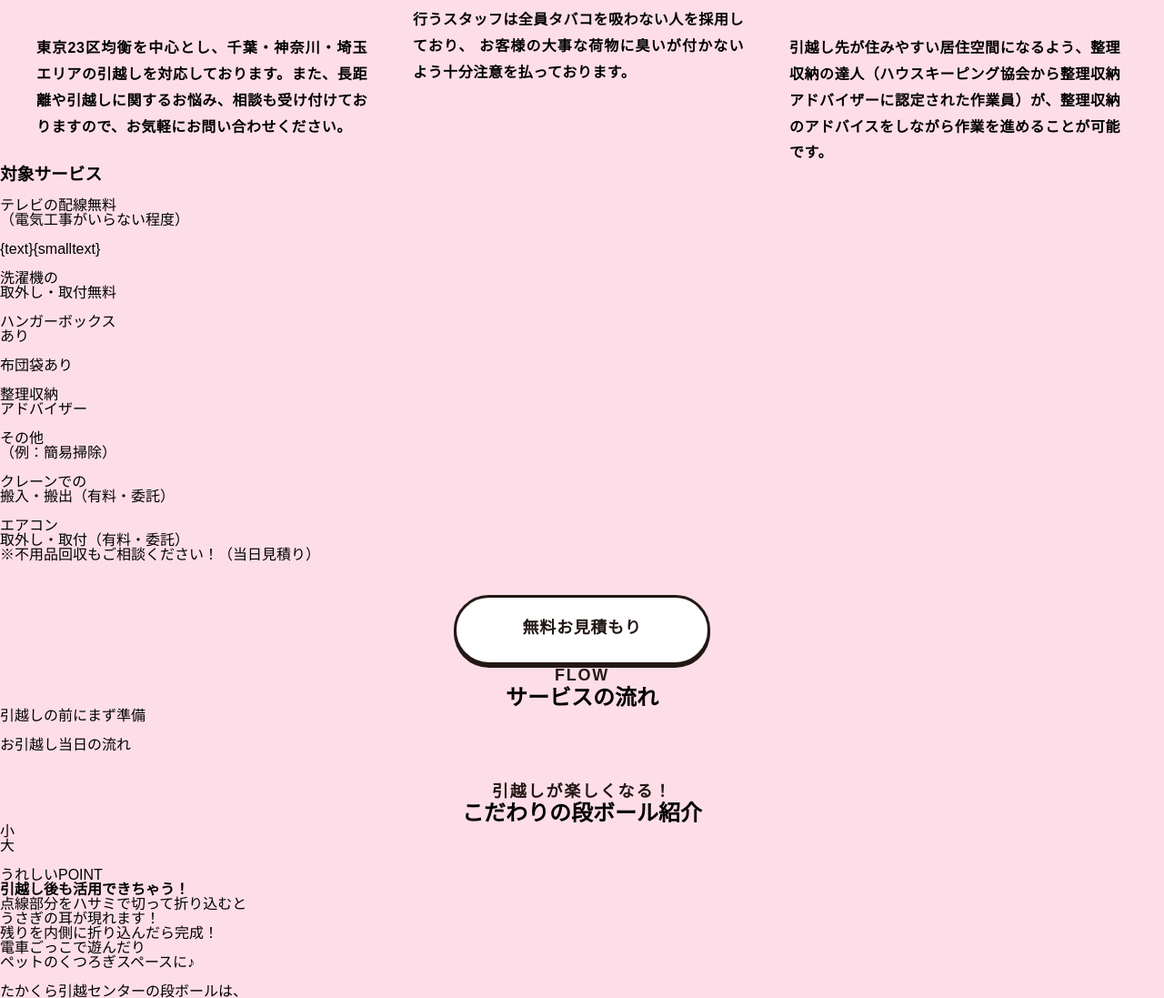
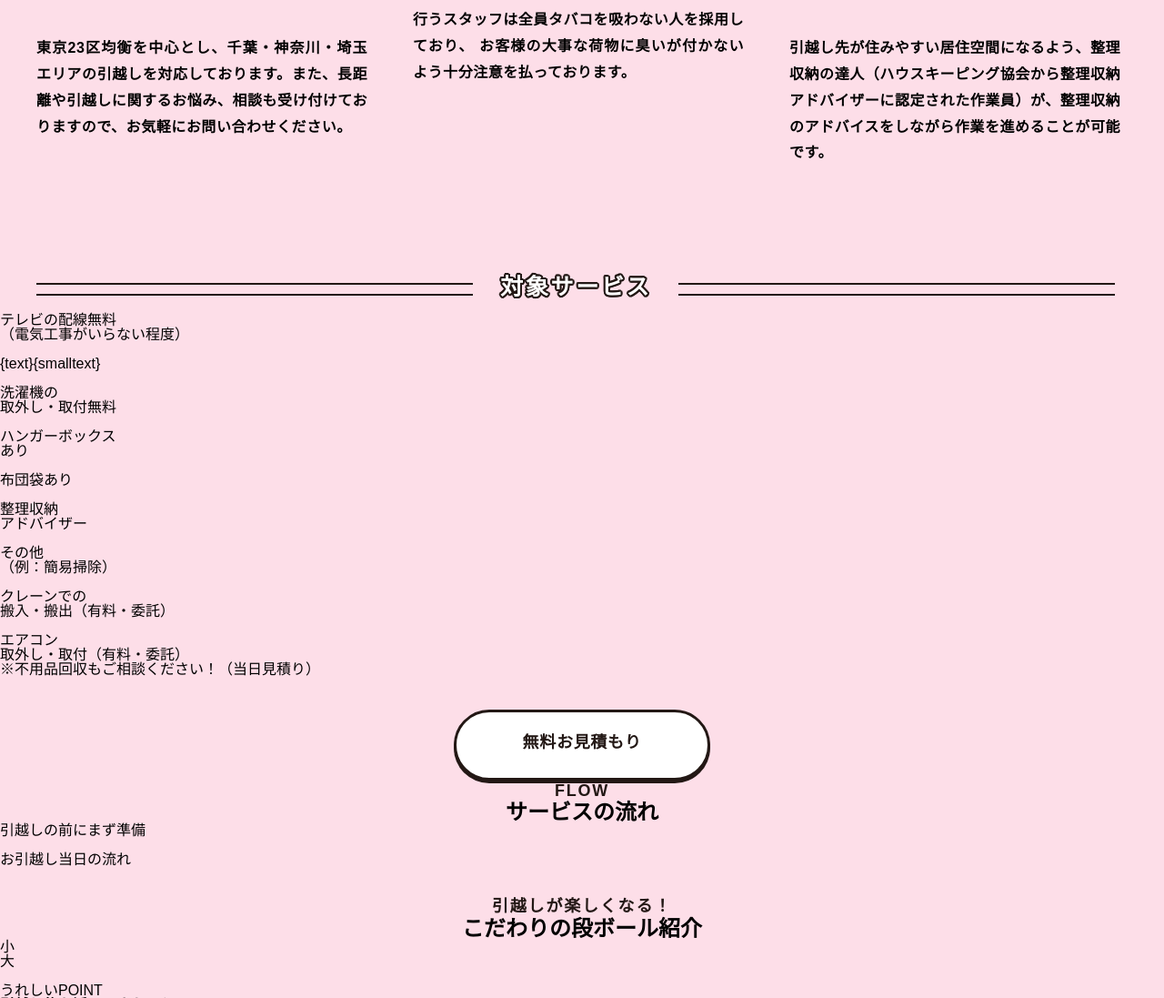
Before and after one commit to sumamin-inc-organization/takakura, a PHP site: page /src/service.html in a window 1280 px wide. Shown: the part 1469-2566 px from the top of the page at 91% size. Run offline with PHP 8.4, Linux system fonts and the light colour scheme; some web fonts are replaced.

Commit message:
service__about 見出し作成

```diff
--- a/src/assets/css/page.service.css
+++ b/src/assets/css/page.service.css
@@ -68,3 +68,30 @@ point
     line-height: 1.8;
     text-align: justify;
 }
+/* -------------------------
+about
+----------------------------*/
+.service__about {
+    padding-top: 120px;
+}
+.service__about--title {
+    display: flex;
+    flex-direction: row;
+    gap: 30px;
+    max-width: 1200px;
+    margin: auto;
+}
+.service__about--title .headline__line {
+    border-top: 2px solid var(--textBlack);
+    border-bottom: 2px solid var(--textBlack);
+    height: 10px;
+    width: 40%;
+    margin-top: 8px;
+}
+.service__about--title h3 {
+    font-size: var(--fontSize25);
+    font-weight: 900;
+    letter-spacing: 0.17rem;
+    color: #fff;
+    text-shadow: rgb(35, 24, 21) 2px 0px 0px, rgb(35, 24, 21) 1.75517px 0.958851px 0px, rgb(35, 24, 21) 1.0806px 1.68294px 0px, rgb(35, 24, 21) 0.141474px 1.99499px 0px, rgb(35, 24, 21) -0.832294px 1.81859px 0px, rgb(35, 24, 21) -1.60229px 1.19694px 0px, rgb(35, 24, 21) -1.97998px 0.28224px 0px, rgb(35, 24, 21) -1.87291px -0.701566px 0px, rgb(35, 24, 21) -1.30729px -1.5136px 0px, rgb(35, 24, 21) -0.421592px -1.95506px 0px, rgb(35, 24, 21) 0.567324px -1.91785px 0px, rgb(35, 24, 21) 1.41734px -1.41108px 0px, rgb(35, 24, 21) 1.92034px -0.558831px 0px;
+}
--- a/src/service.html
+++ b/src/service.html
@@ -241,7 +241,9 @@
         </section>
         <section class="service__about">
             <div class="service__about--title">
+                <span class="headline__line"></span>
                 <h3>対象サービス</h3>
+                <span class="headline__line"></span>
             </div>
             <div class="grid__column about__column">
                 <div class="about__column--item">
```
